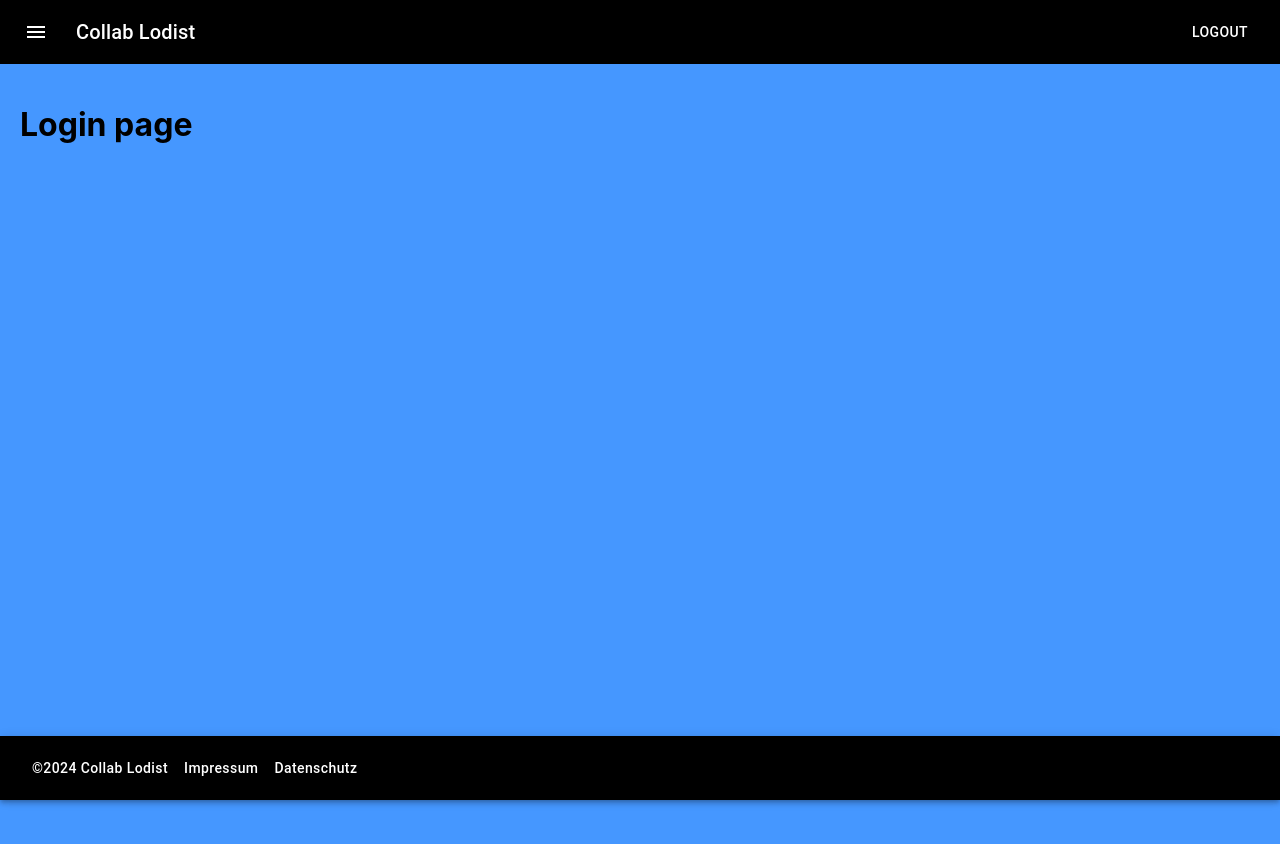
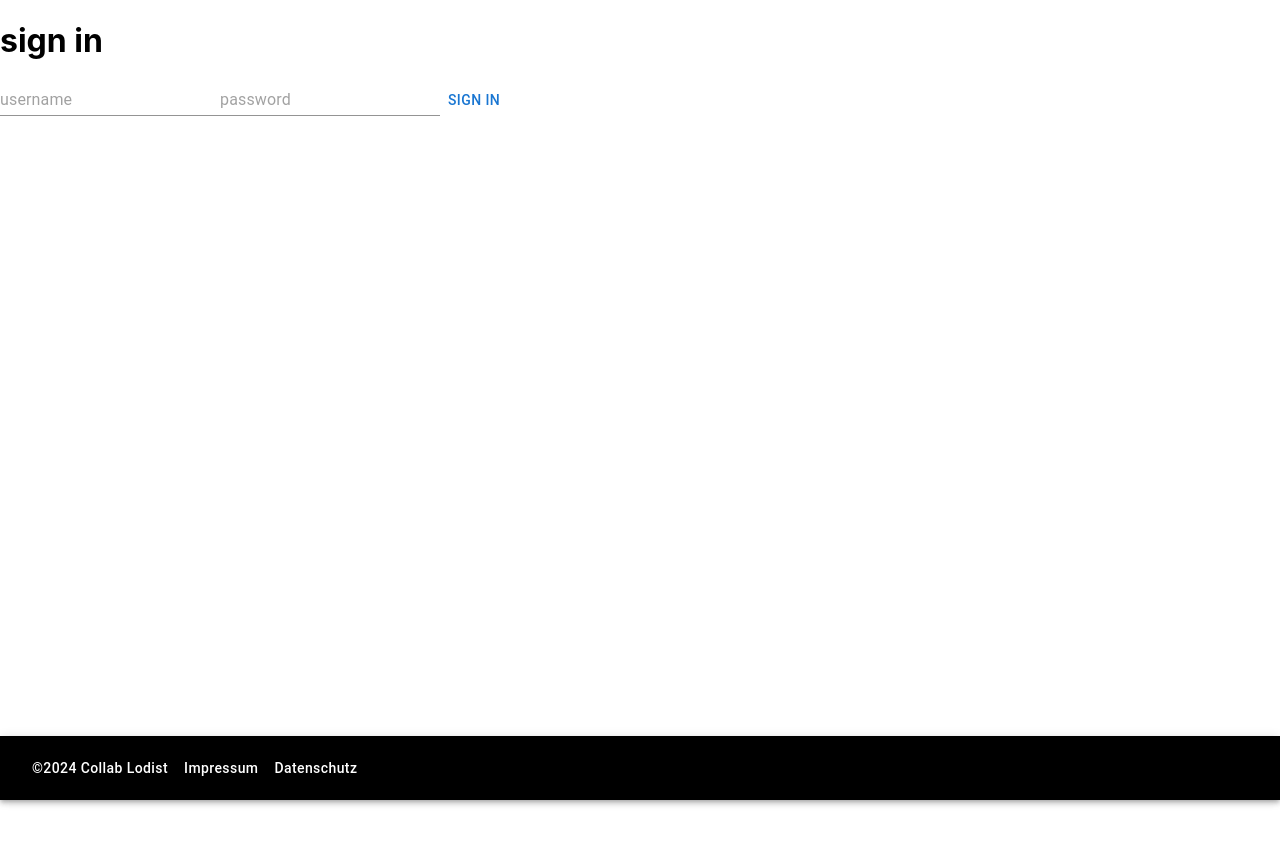
Before and after one commit to Gibb-Panda/collab-lodist-frontend, a React (Create React App) app: page /login in a window 1280 px wide. Shown: the top 844 px of the page. After the commit the page ends 800 px from the top, so only its background shows below. Built offline with nearby package versions, Linux system fonts and the light colour scheme.

Commit message:
Add authentication

```diff
--- /dev/null
+++ b/src/configs/axios.ts
@@ -0,0 +1,24 @@
+import axios from 'axios';
+import {getLocalstorage} from "../services/localstorage.service";
+
+const axiosInstance = axios.create({
+    baseURL: 'http://localhost:8000/',
+});
+
+axiosInstance.interceptors.request.use(
+    (config: any) => {
+
+        const token = getLocalstorage('accessToken');
+
+        if (token) {
+            config.headers.Authorization = `Bearer ${token}`;
+        }
+
+        return config;
+    },
+    error => {
+        return Promise.reject(error);
+    }
+);
+
+export default axiosInstance;
--- a/src/configs/backend-api.ts
+++ b/src/configs/backend-api.ts
@@ -1,4 +1,7 @@
 const api = {
+    auth: {
+        signIn: '/login/'
+    },
     logistics: {
         base: "logistics",
         commodities: "/commodities"
@@ -6,6 +9,6 @@ const api = {
 };
 
 export const BACKEND = {
-    BACKEND_API_URL: "http://localhost:8000/",
+    base: "http://localhost:8000/",
     api: api,
 };
--- a/src/pages/landingPage/loginPage.tsx
+++ b/src/pages/landingPage/loginPage.tsx
@@ -1,13 +1,32 @@
-import React from "react";
+import React, {useState} from "react";
 import ButtonAppBar from "../../components/header/header";
+import {useNavigate} from "react-router-dom";
+import {signIn} from "../../services/auth";
+import {setLocalstorage} from "../../services/localstorage.service";
+import {Button, Input} from "@mui/material";
+import {BACKEND} from "../../configs/backend-api";
+
 
 export const LoginPage: React.FC = () => {
+    const [username, setUsername] = useState<string>("");
+    const [password, setPassword] = useState<string>("");
+    const navigate = useNavigate();
+
+    const onSignIn = () => {
+        signIn(username, password)
+            .then((r: any) => {
+                console.log("this is r: " + JSON.stringify(r));
+                setLocalstorage("accessToken", r.data.access)
+                navigate("/dashboard");
+            })
+    };
+
     return (
         <>
-            <ButtonAppBar></ButtonAppBar>
-            <div style={{ backgroundColor: '#4597ff', minHeight: '100vh', padding: '20px' }}>
-                <h1>Login page</h1>
-            </div>
+            <h1>sign in</h1>
+            <Input placeholder='username' value={username} onChange={(e) => setUsername(e.target.value)}></Input>
+            <Input placeholder='password' value={password} onChange={(e) => setPassword(e.target.value)}></Input>
+            <Button onClick={() => onSignIn()}>sign in</Button>
         </>
-    );
+    )
 };
--- /dev/null
+++ b/src/services/auth.ts
@@ -0,0 +1,6 @@
+import axios from "axios";
+import {BACKEND} from "../configs/backend-api";
+
+export const signIn = async (username: string, password: string) => {
+    return axios.post(BACKEND.base + BACKEND.api.auth.signIn, {username: username, password: password});
+};
--- a/src/services/commodity.service.ts
+++ b/src/services/commodity.service.ts
@@ -1,9 +1,9 @@
-import axios from "axios";
 import {ICommodity} from "../interfaces/commodity.interface";
 import {BACKEND} from "../configs/backend-api";
+import axios from "../configs/axios";
 
 
-const LOGISTICS = BACKEND.BACKEND_API_URL + BACKEND.api.logistics.base;
+const LOGISTICS = BACKEND.base + BACKEND.api.logistics.base;
 
 export const getCommodities = async (): Promise<{data: ICommodity[]}> => {
     return axios.get(LOGISTICS + BACKEND.api.logistics.commodities);
--- /dev/null
+++ b/src/services/localstorage.service.ts
@@ -0,0 +1,7 @@
+export const setLocalstorage = (key: string, value: string) => {
+    localStorage.setItem(key, value);
+};
+
+export const getLocalstorage = (key: string): string => {
+    return localStorage.getItem(key)!;
+};
```
